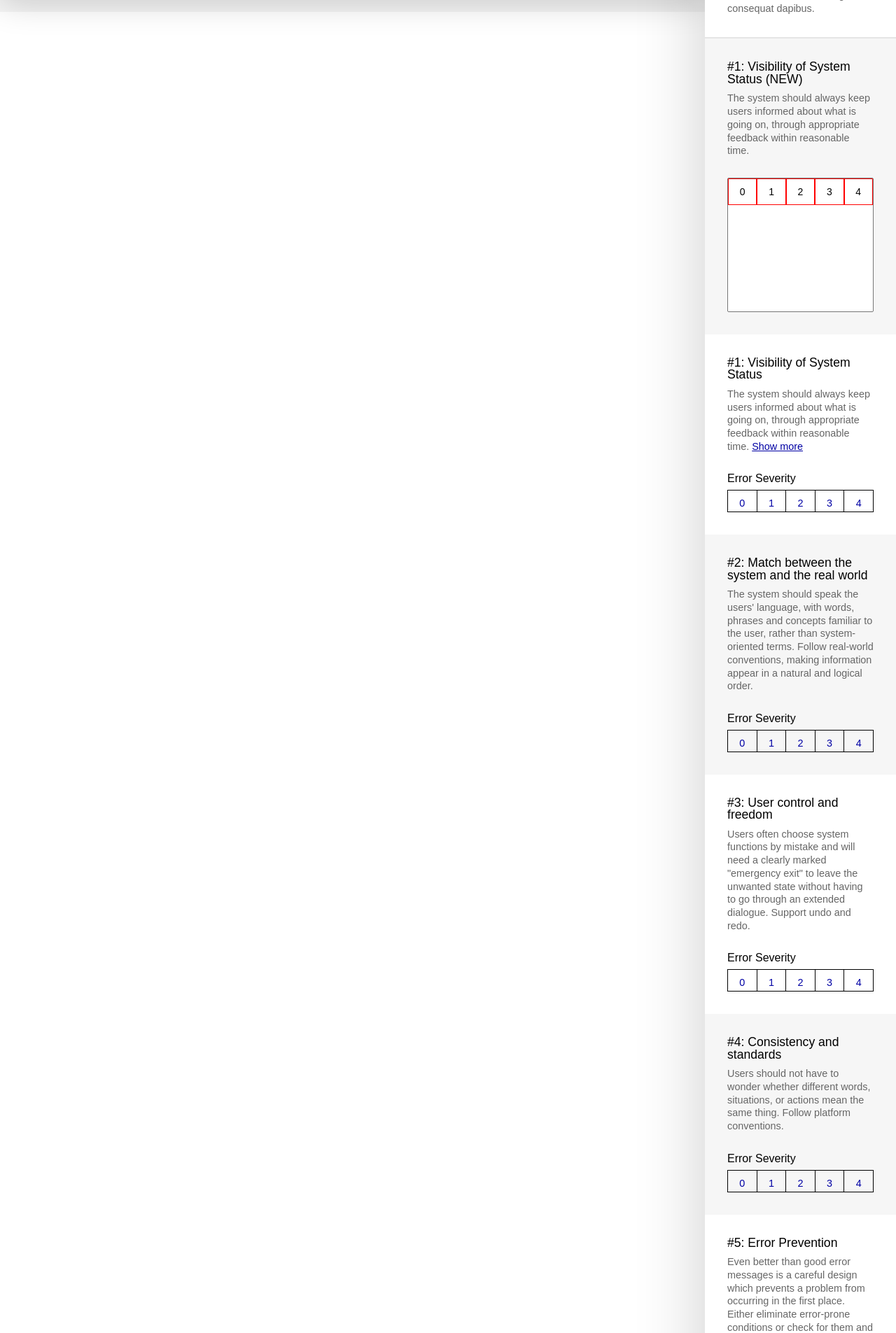
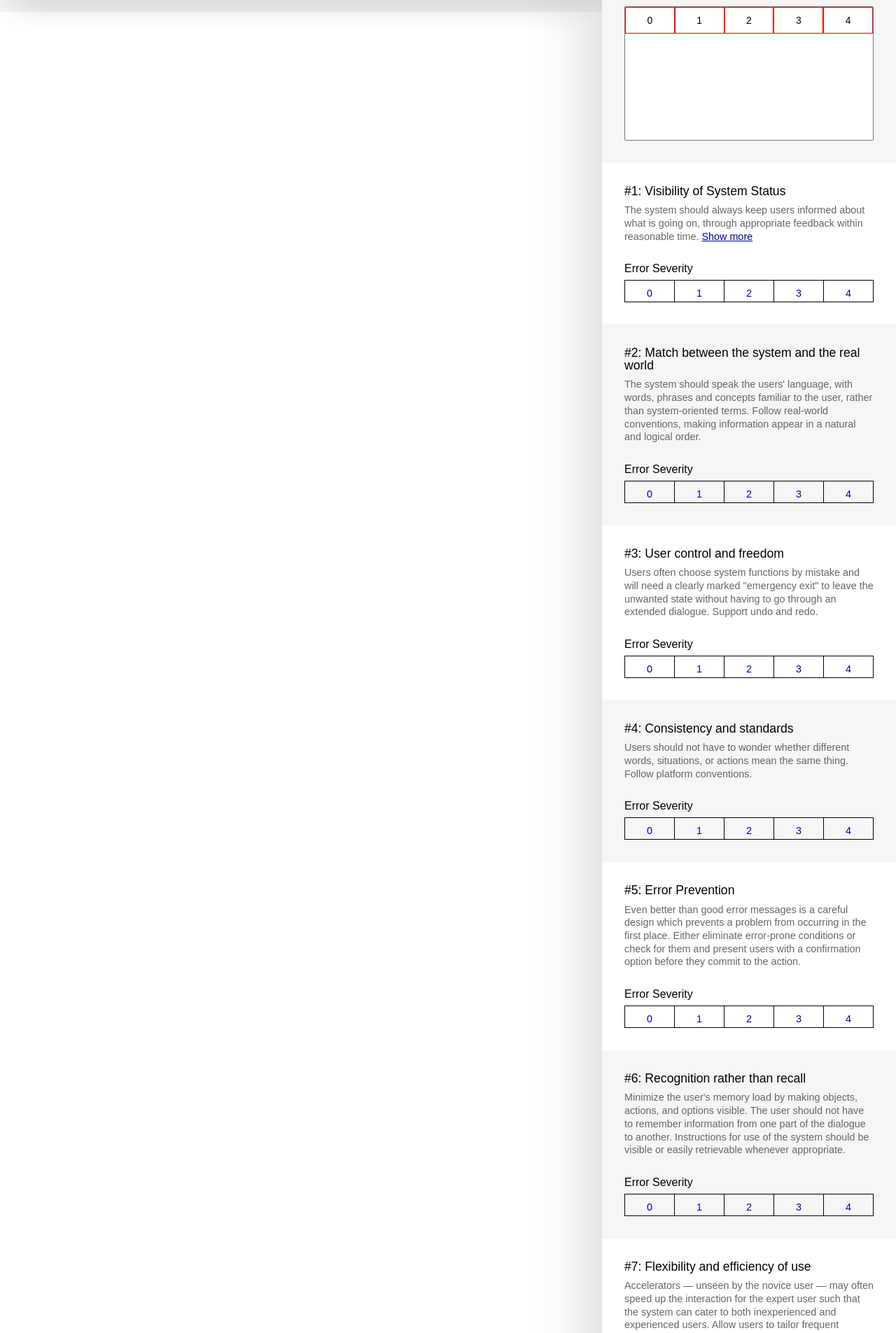
Before and after one commit to AJGeel/requestor, a PHP site: page / in a window 1280 px wide. Shown: the part 783-2688 px from the top of the page at 70% size. Run offline with PHP 8.4, Linux system fonts and the light colour scheme.

Commit message:
fixed resizing sidebar, working on 'fixed width' figma force, also offers live page embeds

```diff
--- a/css/style.css
+++ b/css/style.css
@@ -48,7 +48,8 @@
 
 .evaluation {
   z-index: 1;
-  width: 540px;
+  width: 420px;
+  flex-shrink: 0;
 
   background-color: #FFF;
   box-sizing: border-box;
@@ -75,9 +76,6 @@
 
 .evaluation-section {
   padding: 2em;
-}
-
-.evaluation-section {
   border-bottom: 2px solid rgba(0,0,0,.1);
 }
 
--- a/index.html
+++ b/index.html
@@ -12,7 +12,7 @@
 
       <section class="frame-container" id="frame_container"> <!-- Embedded Figma Prototype -->
         <div class="frame">
-          <iframe id="iframe_prototype" width="1047" height="798" frameborder="0" allowedfullscreen></iframe>
+          <iframe id="iframe_prototype" allowedfullscreen></iframe>
           <!-- <img src="i/placeholder-image.jpeg"/> -->
         </div>
 
@@ -30,7 +30,7 @@
           <p>Bol.com is the leading online shop in the Netherlands for books, toys and electronics that serve over 10.5 million customers.</p>
 
           <h2><img src="i/feather/users.svg"/>Target Users</h2>
-          <p>Bol.com mainly serves customers in the Netherlands (72%) and Belgium (17%), across all age groups.</p>
+          <p>Bol.com mainly serves customers in the Netherlands (72%) and Belgium (17%), across all age groups. (fictive data)</p>
 
           <h2><img src="i/feather/clipboard.svg"/>What We Ask You To Do</h2>
           <p>We would like you to perform a <a href="#!">Heuristic Evaluation</a> of the project. This means that we ask you to try out the scenario and evaluate the ten areas for issues using the scale below.</p>
--- a/js/app.js
+++ b/js/app.js
@@ -25,15 +25,18 @@ var DOM_iFrame_Container = document.getElementById("frame_container");
 var Figma_URI = "ejJw4AVHI1kAIktWxJzYDb"; // Specifies the location of the Figma File
 var Figma_Node_ID = "0%3A1"; // Specifies the initial node selected in the Figma project
 var Figma_Viewport = "285%2C345%2C0.32568514347076416"; // Specifies the viewport
+var Figma_Scaling = "scale-down-width" // Specifies how Figma handles scaling issues (e.g. horizontal overflow)
 
 
 /* Function that updates the targeted iFrame's source attribute with our Figma demonstrator prototype */
-function updateiFrame(URI, nodeID, viewport, target) {
+function updateiFrame(URI, nodeID, viewport, scaling, target) {
   // Construct the iFrame's new src URI with the specified arguments
-  var updated_src = "https://www.figma.com/embed?embed_host=share&url=https://www.figma.com/proto/" + URI + "?node-id=" + nodeID + "&viewport=" + viewport + "&scaling=scale-down-width";
+  var updated_src = "https://www.figma.com/embed?embed_host=share&url=https://www.figma.com/proto/" + URI + "?node-id=" + nodeID + "&viewport=" + viewport + "&scaling=" + scaling;
 
   // Update the iFrame DOM element's src
   target.src = updated_src;
+  target.src = "https://www.figma.com/embed?embed_host=share&url=https%3A%2F%2Fwww.figma.com%2Fproto%2FejJw4AVHI1kAIktWxJzYDb%2FExample-Project-Bol.com%3Fnode-id%3D1%253A2%26viewport%3D497%252C275%252C0.2620800733566284%26scaling%3Dscale-down-width";
+  // target.src = "https://www.arthurgeel.com/"
 
   // Then, update the iFrame's sizing based on the size of its container
   // However, we do add a consistent padding to all sides
@@ -48,9 +51,18 @@ function updateiFrame(URI, nodeID, viewport, target) {
 }
 
 // Run the function with the arguments
-updateiFrame(Figma_URI, Figma_Node_ID, Figma_Viewport, DOM_iFrame);
+updateiFrame(Figma_URI, Figma_Node_ID, Figma_Viewport, Figma_Scaling, DOM_iFrame);
 
 /* End of Figma Embed functionality */
+
+
+/* Start window resize watcher */
+window.addEventListener("resize", doSth);
+
+function doSth() {
+  console.log("Hello");
+}
+/* End window resize watcher */
 
 
 // Potential future functionality: press keyboard to 'automanually' set Figma prototype viewer's to constrain width.
```
